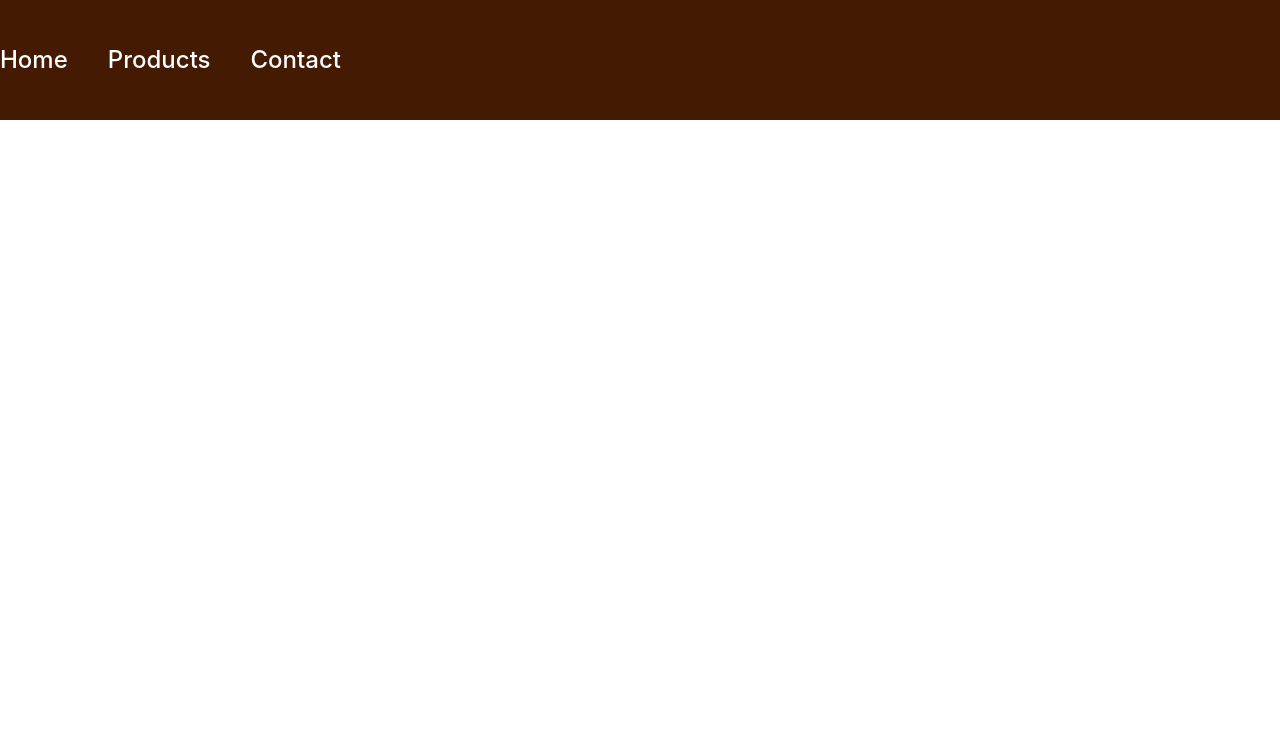
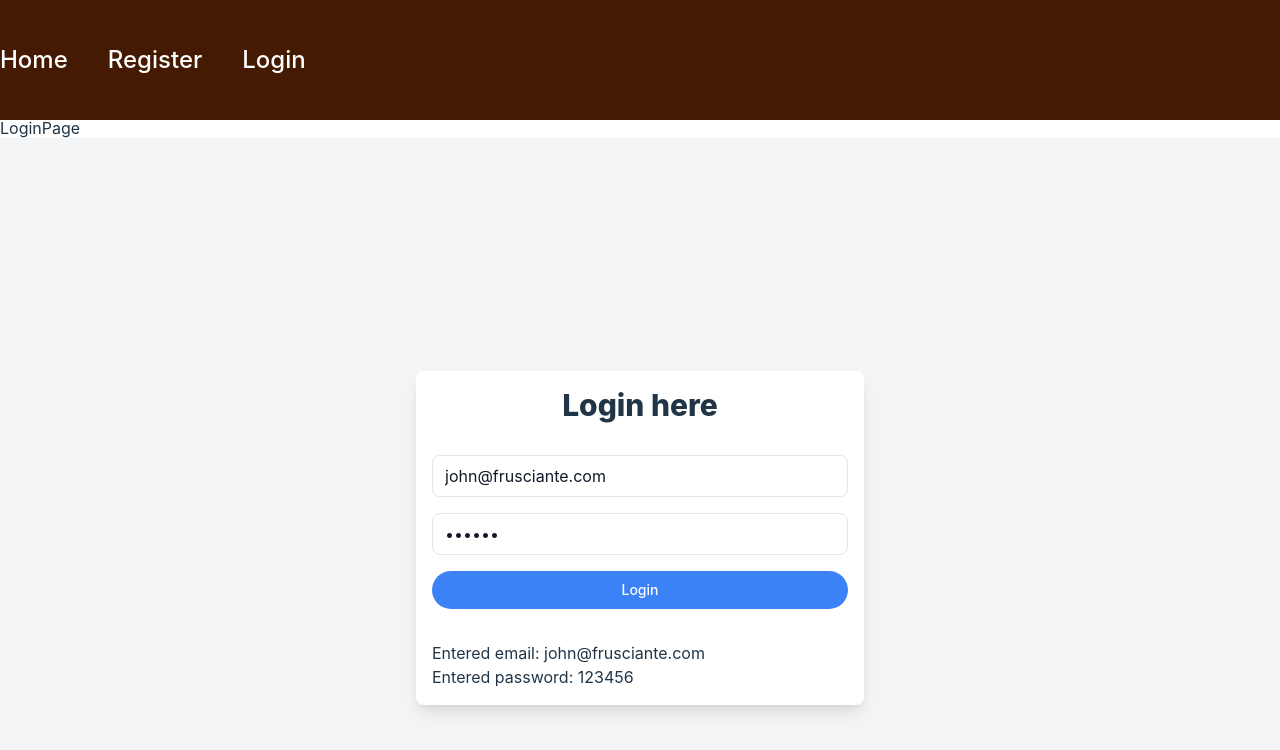
Before and after one commit to NaglisB123/REACT-ATSISKAITYMAS, a React (Vite) app: page /login-page in a window 1280 px wide. Shown: the top 750 px of the page. Built offline with nearby package versions, Linux system fonts and the light colour scheme.

Commit message:
added register + login page

```diff
--- a/src/App.jsx
+++ b/src/App.jsx
@@ -1,18 +1,21 @@
-import { Routes, Route } from "react-router-dom";
+import { Routes, Route, Navigate } from "react-router-dom";
 import Header from "./assets/components/layout/Header";
-import HomePage from './pages/HomePage';
-import ProductsPage from './pages/ProductsPage';
-import ContactPage from './pages/ContactPage';
+import HomePage from './pages/HomePage'
+import RegisterPage from './pages/RegiserPage'
+import LoginPage from './pages/LoginPage'
+
+
+
 
 export default function App() {
   return (
-    <>
+    <div className="">
       <Header />
       <Routes>
-        <Route path="/home-page" element={<HomePage />} />
-        <Route path="/products-page" element={<ProductsPage />} />
-        <Route path="/contact-page" element={<ContactPage />} />
+        <Route path="home-page" element={<HomePage/>}/>
+        <Route path="register-page" element={<RegisterPage/>}/>
+        <Route path="login-page" element={<LoginPage/>}/>
       </Routes>
-    </>
+   </div>
   );
 }
--- a/src/assets/components/Login.jsx
+++ b/src/assets/components/Login.jsx
@@ -1,13 +1,78 @@
-import { useState } from 'react'
+import { signInWithEmailAndPassword } from 'firebase/auth';
+import { useState } from 'react';
+import { auth } from '../../firebase/firebase';
+
 
 export default function Login() {
-    const [emailValue, setEmailValue] = useStateate([])
-    const [passwordValue, setPasswordValue] = useState([])
+  const [emailValue, setEmailValue] = useState('john@frusciante.com');
+  const [passwordValue, setPasswordValue] = useState('123456');
 
-function handelSubmit(event) {
+  function handleSubmit(event) {
     event.preventDefault();
+    console.log('ar veikia?');
+    console.log('emailValue ===', emailValue);
+    console.log('passwordValue ===', passwordValue);
+
+    // nutraukti funkcijo vykdyma jei tuscias email arba password
+    if (!emailValue || !passwordValue) {
+      console.warn('EMAIL OR PASSWORD NOT ENTERED');
+      return;
+    }
+
+    loginWithFireBase();
+    console.log('forma ok');
+  }
+
+  function loginWithFireBase() {
+    signInWithEmailAndPassword(auth, emailValue, passwordValue)
+      .then((userCredential) => {
+
+        const user = userCredential.user;
+        console.log('user ===', user);
+      })
+      .catch((error) => {
+        const errorCode = error.code;
+        const errorMessage = error.message;
+        console.log('errorCode ===', errorCode);
+        console.log('errorMessage ===', errorMessage);
+      });
+  }
+
+  return (
+    <div className="min-h-screen flex items-center justify-center bg-gray-100">
+      <div className="max-w-md w-full space-y-8 p-4 bg-white rounded-lg shadow-lg">
+        <h2 className="text-3xl font-extrabold text-center">Login here</h2>
+        <form onSubmit={handleSubmit} className="mt-8 space-y-4">
+          <div>
+            <input
+              onChange={(event) => setEmailValue(event.target.value)}
+              value={emailValue}
+              type="text"
+              placeholder="Your email"
+              className="appearance-none rounded-full relative block w-full px-3 py-2 border placeholder-gray-400 text-gray-900 rounded-lg focus:outline-none focus:ring-2 focus:ring-blue-500 focus:border-transparent"
+            />
+          </div>
+          <div>
+            <input
+              onChange={(event) => setPasswordValue(event.target.value)}
+              value={passwordValue}
+              type="password"
+              placeholder="Your password"
+              className="appearance-none rounded-full relative block w-full px-3 py-2 border placeholder-gray-400 text-gray-900 rounded-lg focus:outline-none focus:ring-2 focus:ring-blue-500 focus:border-transparent"
+            />
+          </div>
+          <button
+            type="submit"
+            className="group relative w-full flex justify-center py-2 px-4 border border-transparent text-sm font-medium rounded-full text-white bg-blue-500 hover:bg-blue-600 focus:outline-none focus:ring-2 focus:ring-offset-2 focus:ring-blue-500"
+          >
+            Login
+          </button>
+        </form>
+        <div>
+          <p>Entered email: {emailValue}</p>
+          <p>Entered password: {passwordValue}</p>
+        </div>
+      </div>
+    </div>
+  );
 }
-  return (
-    <div>Login</div>
-  )
-}
--- a/src/assets/components/layout/Header.jsx
+++ b/src/assets/components/layout/Header.jsx
@@ -14,10 +14,10 @@ export default function Header() {
                   <NavLink to='/home-page' className="text-2xl text-white hover:text-gray-200">Home</NavLink>
                 </li>
                 <li>
-                  <NavLink to='/products-page' className="text-2xl text-white hover:text-gray-200">Products</NavLink>
+                  <NavLink to='/register-page' className="text-2xl text-white hover:text-gray-200">Register</NavLink>
                 </li>
                 <li>
-                  <NavLink to='/contact-page' className="text-2xl text-white hover:text-gray-200">Contact</NavLink>
+                  <NavLink to='/login-page' className="text-2xl text-white hover:text-gray-200">Login</NavLink>
                 </li>
               </ul>
             </div>
--- a/src/pages/LoginPage.jsx
+++ b/src/pages/LoginPage.jsx
@@ -1,10 +1,10 @@
-import Login from '../assets/components/Login'
+import Login from "../assets/components/Login";
 
 export default function LoginPage() {
   return (
     <div className='container'>
       <h1>LoginPage</h1>
-      <Login />
+      <Login/>
     </div>
   );
 }
--- /dev/null
+++ b/src/pages/RegiserPage.jsx
@@ -0,0 +1,75 @@
+import React, { useState } from "react";
+import { Link } from "react-router-dom";
+
+export default function Register() {
+  const [email, setEmail] = useState("");
+  const [password, setPassword] = useState("");
+
+  const handleRegister = () => {
+  };
+
+  return (
+    <div className="min-h-screen flex items-center justify-center bg-gray-50 py-12 px-4 sm:px-6 lg:px-8">
+      <div className="max-w-md w-full space-y-8">
+        <div>
+          <h2 className="mt-6 text-center text-3xl font-extrabold text-gray-900">
+            Register an Account
+          </h2>
+        </div>
+        <form className="mt-8 space-y-6" onSubmit={handleRegister}>
+          <div className="rounded-md shadow-sm -space-y-px">
+            <div>
+              <label htmlFor="email" className="sr-only">
+                Email address
+              </label>
+              <input
+                id="email"
+                name="email"
+                type="email"
+                autoComplete="email"
+                required
+                className="appearance-none rounded-none relative block w-full px-3 py-2 border border-gray-300 placeholder-gray-500 text-gray-900 rounded-t-md focus:outline-none focus:ring-indigo-500 focus:border-indigo-500 focus:z-10 sm:text-sm"
+                placeholder="Email address"
+                value={email}
+                onChange={(e) => setEmail(e.target.value)}
+              />
+            </div>
+            <div>
+              <label htmlFor="password" className="sr-only">
+                Password
+              </label>
+              <input
+                id="password"
+                name="password"
+                type="password"
+                autoComplete="new-password"
+                required
+                className="appearance-none rounded-none relative block w-full px-3 py-2 border border-gray-300 placeholder-gray-500 text-gray-900 rounded-b-md focus:outline-none focus:ring-indigo-500 focus:border-indigo-500 focus:z-10 sm:text-sm"
+                placeholder="Password"
+                value={password}
+                onChange={(e) => setPassword(e.target.value)}
+              />
+            </div>
+          </div>
+
+          <div>
+            <button
+              type="submit"
+              className="group relative w-full flex justify-center py-2 px-4 border border-transparent text-sm font-medium rounded-md text-white bg-indigo-600 hover:bg-indigo-700 focus:outline-none focus:ring-2 focus:ring-offset-2 focus:ring-indigo-500"
+            >
+              Register
+            </button>
+          </div>
+        </form>
+        <div className="text-center">
+          <p className="mt-2 text-sm text-gray-600">
+            Already have an account?{" "}
+            <Link to="/login" className="font-medium text-indigo-600 hover:text-indigo-500">
+              Log in
+            </Link>
+          </p>
+        </div>
+      </div>
+    </div>
+  );
+}
```
